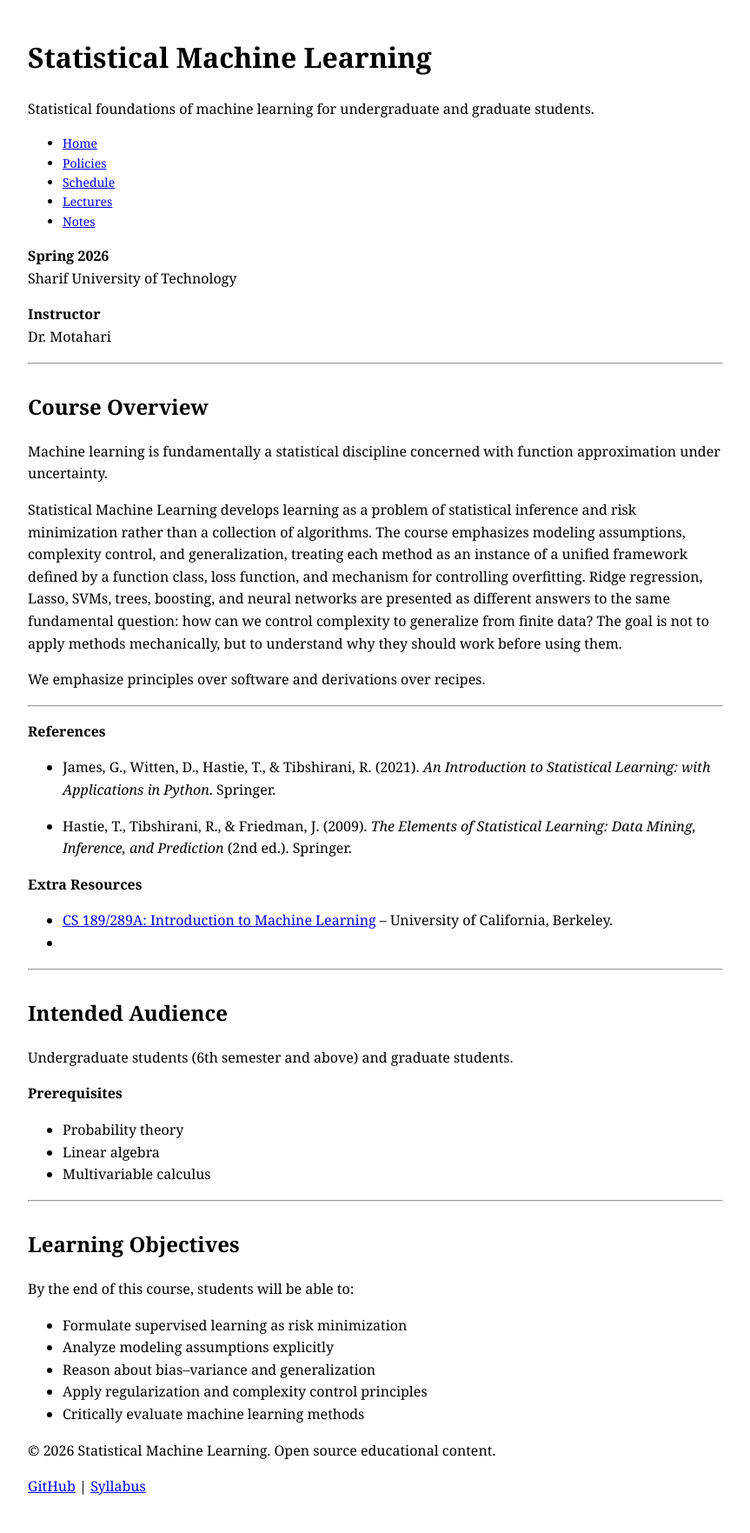
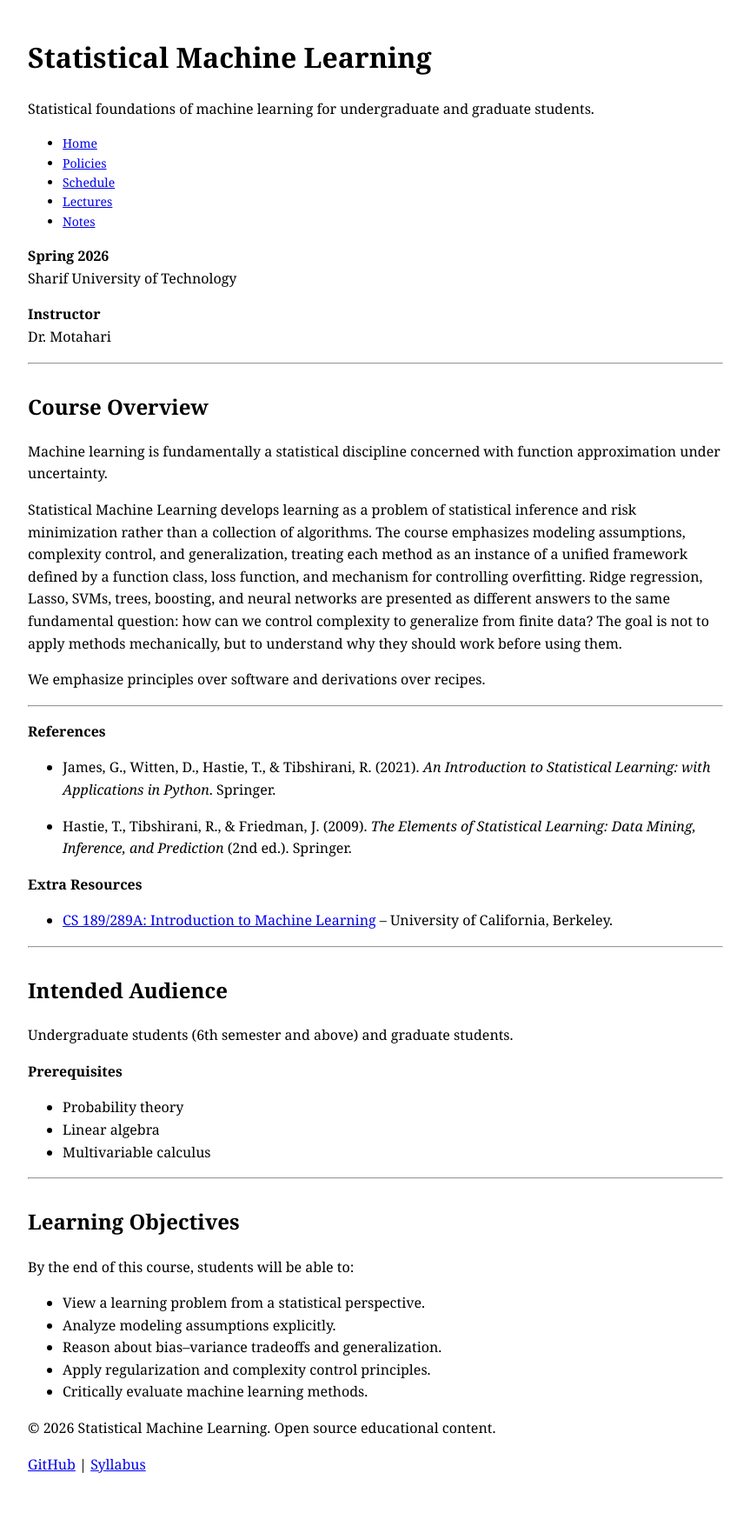
Before and after one commit to MahdiShadrooy/pilot-webpage, a Jekyll site: the page built from index.md, in a window 1280 px wide. Shown: the whole page at 87% size, without its empty margins (208-1071 px from the left). Built offline with Jekyll 4.4.1, drawn with Linux system fonts in a browser that asks for light colours; after the commit the page ends 1737 px from its top, so only the background shows below that.

Commit message:
Update index.md

```diff
--- a/index.md
+++ b/index.md
@@ -29,7 +29,7 @@ We emphasize principles over software and derivations over recipes.
 **Extra Resources**
 
 - [CS 189/289A: Introduction to Machine Learning](https://people.eecs.berkeley.edu/~jrs/189/) – University of California, Berkeley.
--
+
 
 ---
 
@@ -47,9 +47,8 @@ Undergraduate students (6th semester and above) and graduate students.
 ## Learning Objectives
 
 By the end of this course, students will be able to:
-
-- Formulate supervised learning as risk minimization
-- Analyze modeling assumptions explicitly
-- Reason about bias–variance and generalization
-- Apply regularization and complexity control principles
-- Critically evaluate machine learning methods
+- View a learning problem from a statistical perspective.
+- Analyze modeling assumptions explicitly.
+- Reason about bias–variance tradeoffs and generalization.
+- Apply regularization and complexity control principles.
+- Critically evaluate machine learning methods.
```
